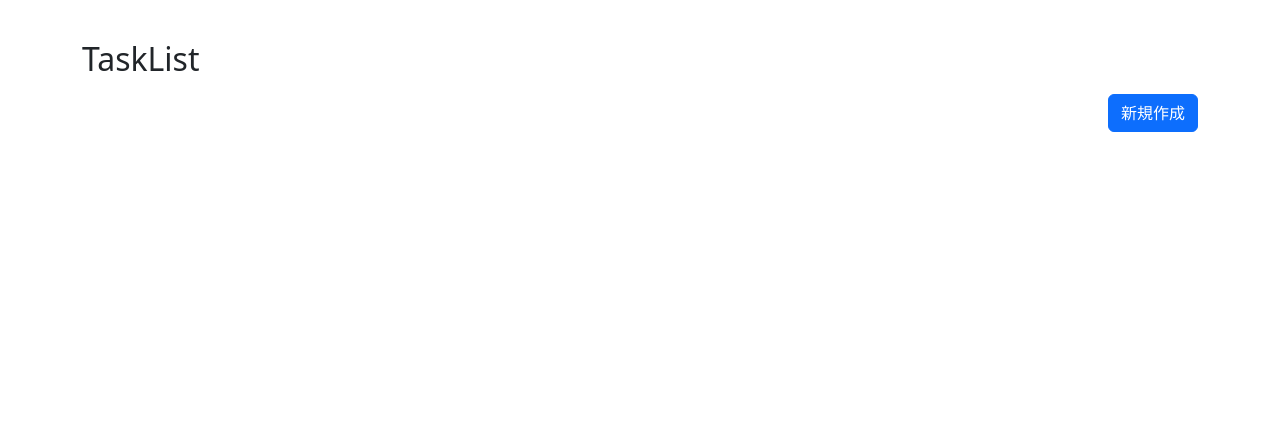
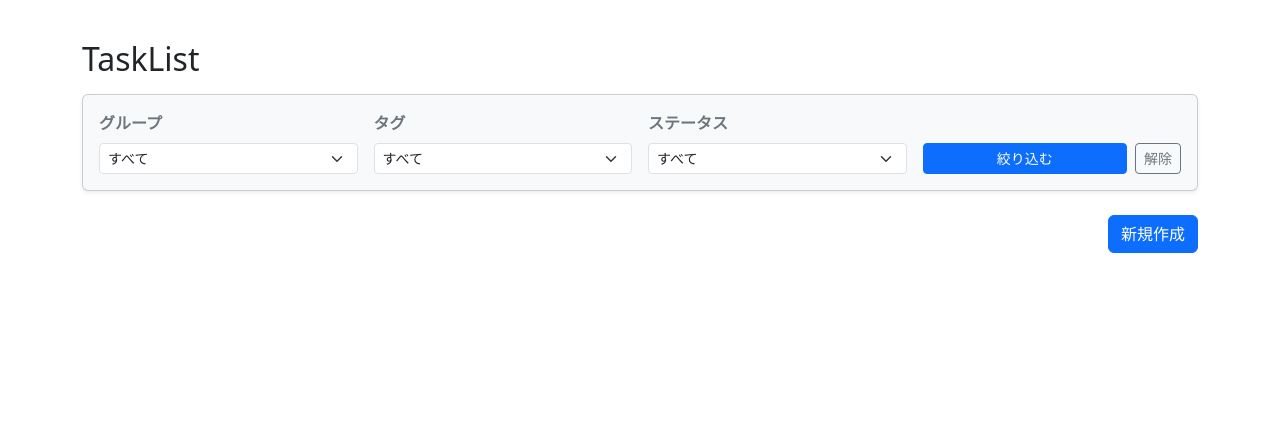
Before and after one commit to kondokeito/task-app, a Flask app: page / in a window 1280 px wide. Shown: the part 74-505 px from the top of the page. Run offline with Flask 3, Linux system fonts and the light colour scheme; data that the repository does not hold is empty.

Commit message:
feat: 絞り込み機能を追加

```diff
--- a/app.py
+++ b/app.py
@@ -96,13 +96,40 @@ if not app.debug or os.environ.get('WERKZEUG_RUN_MAIN') == 'true':
 
 @app.route('/')
 def main():
-    tasks = Task.query.options(
+    group_id = to_int_or_none(request.args.get('group_id'))
+    tag_id = to_int_or_none(request.args.get('tag_id'))
+    status_id = to_int_or_none(request.args.get('status_id'))
+
+    query = Task.query.options(
         joinedload(Task.group),
         joinedload(Task.tag),
         joinedload(Task.status)
-    ).all()
+    )
 
-    return render_template('main.html', tasks=tasks)
+    if group_id:
+        query = query.filter(Task.group_id == group_id)
+    if tag_id:
+        query = query.filter(Task.tag_id == tag_id)
+    if status_id:
+        query = query.filter(Task.status_id == status_id)
+
+    query = query.order_by(Task.datetime.asc())
+
+    tasks = query.all()
+    groups = Group.query.all()
+    tags = Tag.query.all()
+    statuses = Status.query.all()
+
+    return render_template(
+        'main.html',
+        tasks=tasks,
+        groups=groups,
+        tags=tags,
+        statuses=statuses,
+        selected_group_id=group_id,
+        selected_tag_id=tag_id,
+        selected_status_id=status_id
+    )
 
 
 @app.route('/edit/task/<int:id>')
--- a/src/templates/main.html
+++ b/src/templates/main.html
@@ -1,6 +1,47 @@
 {% extends "layout.html" %}
 {% block content %}
 <h2 class="mt-4 mb-3">TaskList</h2>
+<div class="card shadow-sm mb-4 p-3 bg-body-tertiary">
+    <form method="get" action="{{ url_for('main') }}" class="row g-3 align-items-end">
+        <div class="col-md-3">
+            <label class="form-label fw-bold fs-6 text-secondary">グループ</label>
+            <select name="group_id" class="form-select form-select-sm">
+                <option value="">すべて</option>
+                {% for group in groups %}
+                <option value="{{ group.group_id }}" {% if selected_group_id==group.group_id %}selected{% endif %}>
+                    {{ group.group_name }}
+                </option>
+                {% endfor %}
+            </select>
+        </div>
+        <div class="col-md-3">
+            <label class="form-label fw-bold fs-6 text-secondary">タグ</label>
+            <select name="tag_id" class="form-select form-select-sm">
+                <option value="">すべて</option>
+                {% for tag in tags %}
+                <option value="{{ tag.tag_id }}" {% if selected_tag_id==tag.tag_id %}selected{% endif %}>
+                    {{ tag.tag_name }}
+                </option>
+                {% endfor %}
+            </select>
+        </div>
+        <div class="col-md-3">
+            <label class="form-label fw-bold fs-6 text-secondary">ステータス</label>
+            <select name="status_id" class="form-select form-select-sm">
+                <option value="">すべて</option>
+                {% for status in statuses %}
+                <option value="{{ status.status_id }}" {% if selected_status_id==status.status_id %}selected{% endif %}>
+                    {{ status.status_name }}
+                </option>
+                {% endfor %}
+            </select>
+        </div>
+        <div class="col-md-3 d-flex gap-2">
+            <button type="submit" class="btn btn-sm btn-primary flex-grow-1">絞り込む</button>
+            <a href="{{ url_for('main') }}" class="btn btn-sm btn-outline-secondary">解除</a>
+        </div>
+    </form>
+</div>
 <div class="d-flex flex-column">
     {% for task in tasks %}
     {% if not task.completed_at %}
@@ -63,7 +104,7 @@
                 </div>
 
                 {% if task.note %}
-                <div class="text-body-secondary" style="white-space: pre-wrap;">{{ task.note }}</div>
+                <div class="text-secondary" style="white-space: pre-wrap;">{{ task.note }}</div>
                 {% endif %}
 
             </div>
```
Also changed, not shown: src/templates/option.html (+5 -5 lines).
